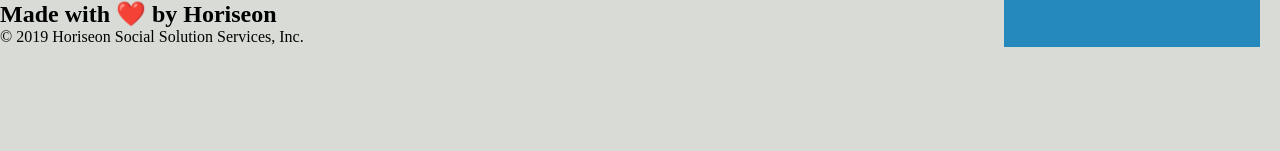
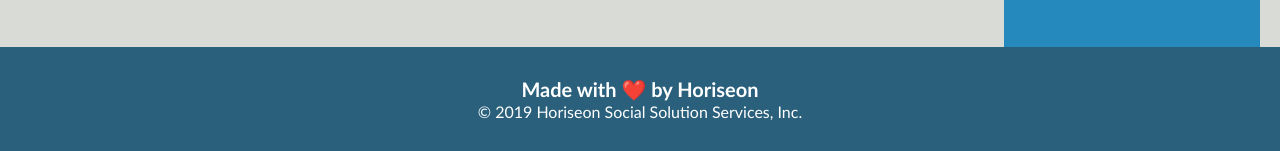
Before and after one commit to Sergioloman/Sergioloman01.github.io, a plain HTML site: page Develop/index.html in a window 1280 px wide. Shown: the part 1886-2037 px from the top of the page. Before the commit the page ends 1933 px from the top, so only its background shows below. Drawn offline with Linux system fonts and the light colour scheme.

Commit message:
formated footer

```diff
--- a/Develop/assets/css/style.css
+++ b/Develop/assets/css/style.css
@@ -140,13 +140,16 @@ aside {
 
 /* footer modifications*/
 
-.footer {
+footer {
     padding: 30px;
     clear: both;
     font-family: 'Trebuchet MS', 'Lucida Sans Unicode', 'Lucida Grande', 'Lucida Sans', Arial, sans-serif;
     text-align: center;
+    background-color: #2a607c;
+    color: #ffffff;
+    margin-top: 20px;
 }
 
-.footer h2 {
+footer h2 {
     font-size: 20px;
 }
```
Also changed, not shown: 1 other file.
